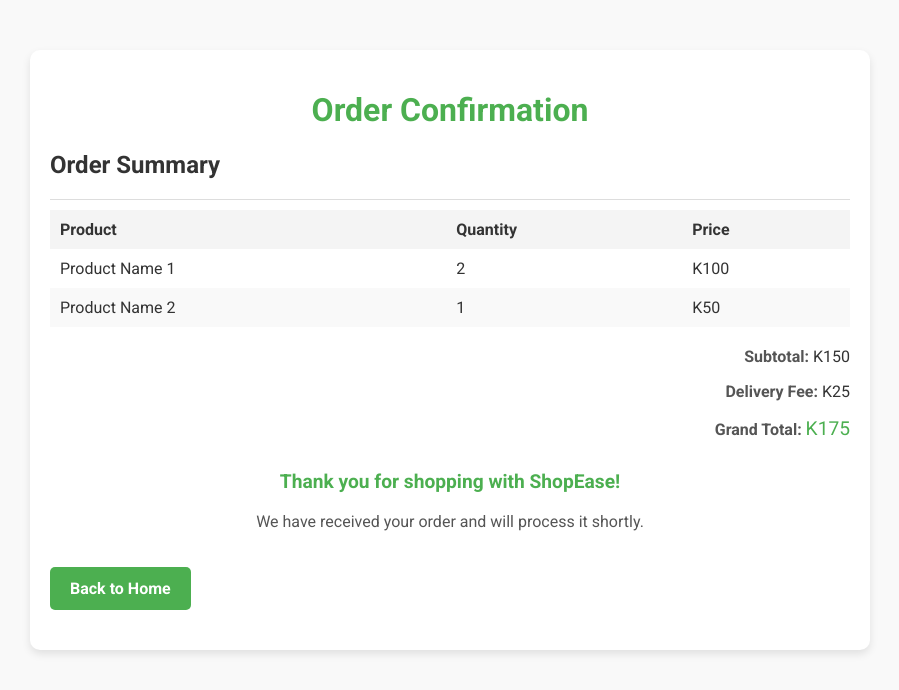
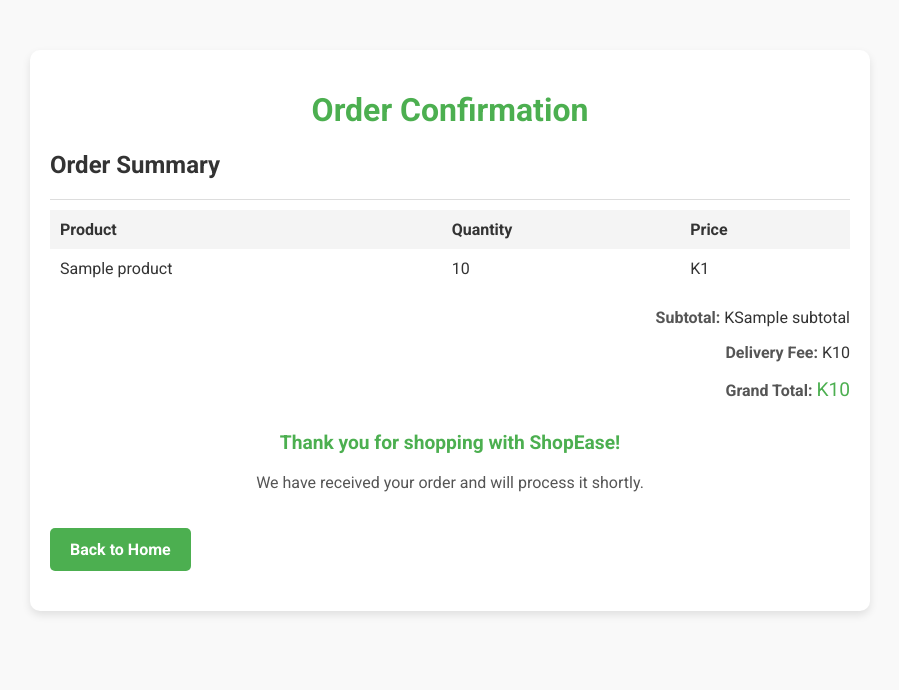
Before and after one commit to Prof-Immanuel/ShopEase, a Django app: template main/templates/order_confirmation.html in a window 1280 px wide. Shown: the top 690 px of the page, without its empty margins (190-1089 px from the left). Run offline with Django 3.2, Linux system fonts and the light colour scheme; the template is opened without the code that fills it: most values are stand-ins (such as "Sample title", 1, 10 or a date in 2020).

Commit message:
Updating order confirmation page

```diff
--- a/main/templates/order_confirmation.html
+++ b/main/templates/order_confirmation.html
@@ -124,24 +124,20 @@
                         </tr>
                     </thead>
                     <tbody>
-                        <!-- Example data -->
+                        {% for item in order_items %}
                         <tr>
-                            <td>Product Name 1</td>
-                            <td>2</td>
-                            <td>K100</td>
+                            <td>{{ item.product.name }}</td>
+                            <td>{{ item.quantity }}</td>
+                            <td>K{{ item.total_price }}</td>
                         </tr>
-                        <tr>
-                            <td>Product Name 2</td>
-                            <td>1</td>
-                            <td>K50</td>
-                        </tr>
+                        {% endfor %}
                     </tbody>
                 </table>
             </div>
             <div class="summary-total">
-                <p><span class="total-label">Subtotal:</span> K150</p>
-                <p><span class="total-label">Delivery Fee:</span> K25</p>
-                <p><span class="total-label">Grand Total:</span> <span class="total-amount">K175</span></p>
+                <p><span class="total-label">Subtotal:</span> K{{ subtotal }}</p>
+                <p><span class="total-label">Delivery Fee:</span> K{{ delivery_fee }}</p>
+                <p><span class="total-label">Grand Total:</span> <span class="total-amount">K{{ grand_total }}</span></p>
             </div>
         </div>
         <div class="confirmation-message">
```
Also changed, not shown: main/views.py (+8 -1 lines).
